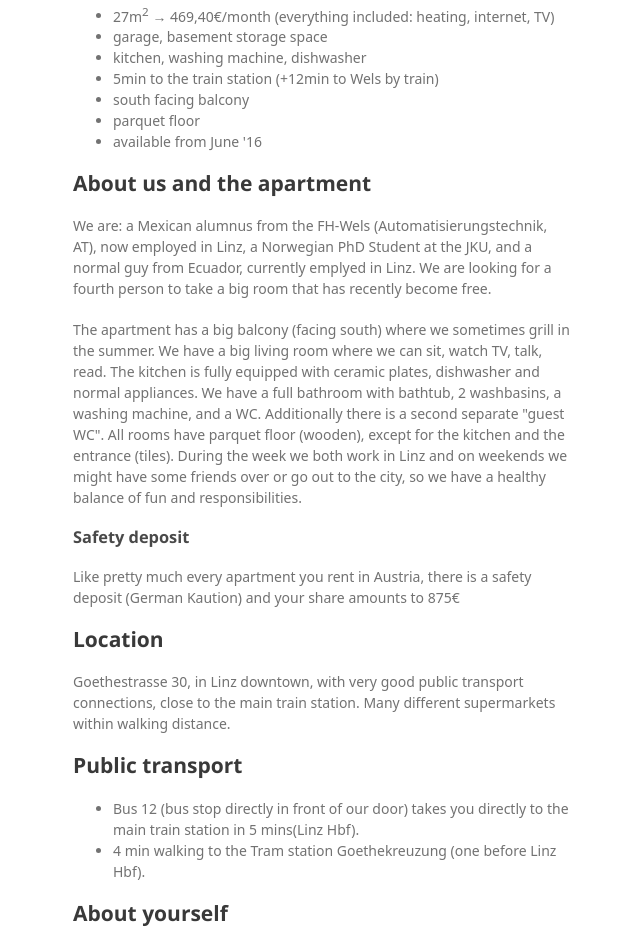
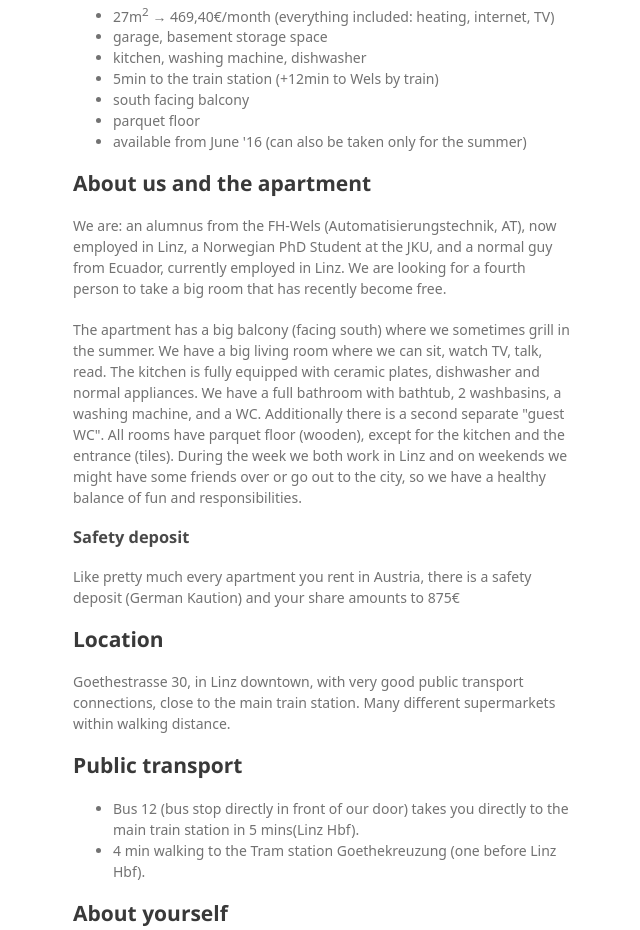
Before and after one commit to tituman/tituman, a plain HTML site: page index.html in a window 1280 px wide. Shown: the part 949-1879 px from the top of the page, without its empty margins (497-1137 px from the left). Drawn offline with Linux system fonts and the light colour scheme; a web font is replaced by a local one.

```diff
--- a/index.html
+++ b/index.html
@@ -45,13 +45,13 @@ Note: the avalable room is the one marked with 27.16m2, and the room marked "Ess
 <li>5min to the train station (+12min to Wels by train)</li>
 <li>south facing balcony</li>
 <li>parquet floor</li>
-<li>available from June '16</li>
+<li>available from June '16 (can also be taken only for the summer)</li>
 </ul>
 
 <h2>
 <a id="about-us-and-the-apartment" class="anchor" href="#about-us-and-the-apartment" aria-hidden="true"><span aria-hidden="true" class="octicon octicon-link"></span></a>About us and the apartment</h2>
 
-<p>We are: a Mexican alumnus from the FH-Wels (Automatisierungstechnik, AT), now employed in Linz, a Norwegian PhD Student at the JKU, and a normal guy from Ecuador, currently emplyed in Linz. We are looking for a fourth person to take a big room that has recently become free.</p>
+<p>We are: an alumnus from the FH-Wels (Automatisierungstechnik, AT), now employed in Linz, a Norwegian PhD Student at the JKU, and a normal guy from Ecuador, currently employed in Linz. We are looking for a fourth person to take a big room that has recently become free.</p>
 
 <p>The apartment has a big balcony (facing south) where we sometimes grill in the summer. We have a big living room where we can sit, watch TV, talk, read. The kitchen is fully equipped with ceramic plates, dishwasher and normal appliances. We have a full bathroom with bathtub, 2 washbasins, a washing machine, and a WC. Additionally there is a second separate "guest WC". All rooms have parquet floor (wooden), except for the kitchen and the entrance (tiles). During the week we both work in Linz and on weekends we might have some friends over or go out to the city, so we have a healthy balance of fun and responsibilities.</p>
 
```
Also changed, not shown: params.json (+1 -1 lines).
